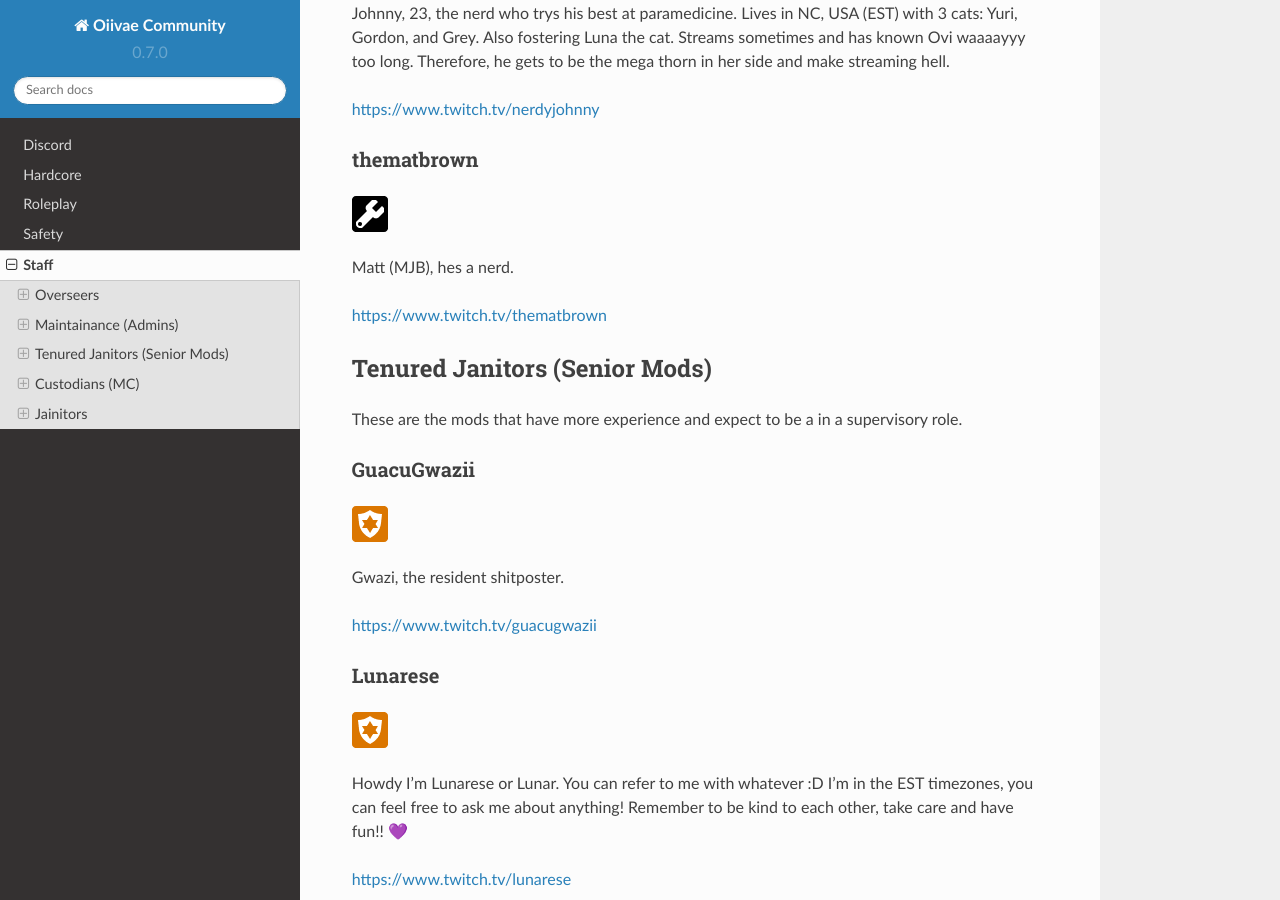
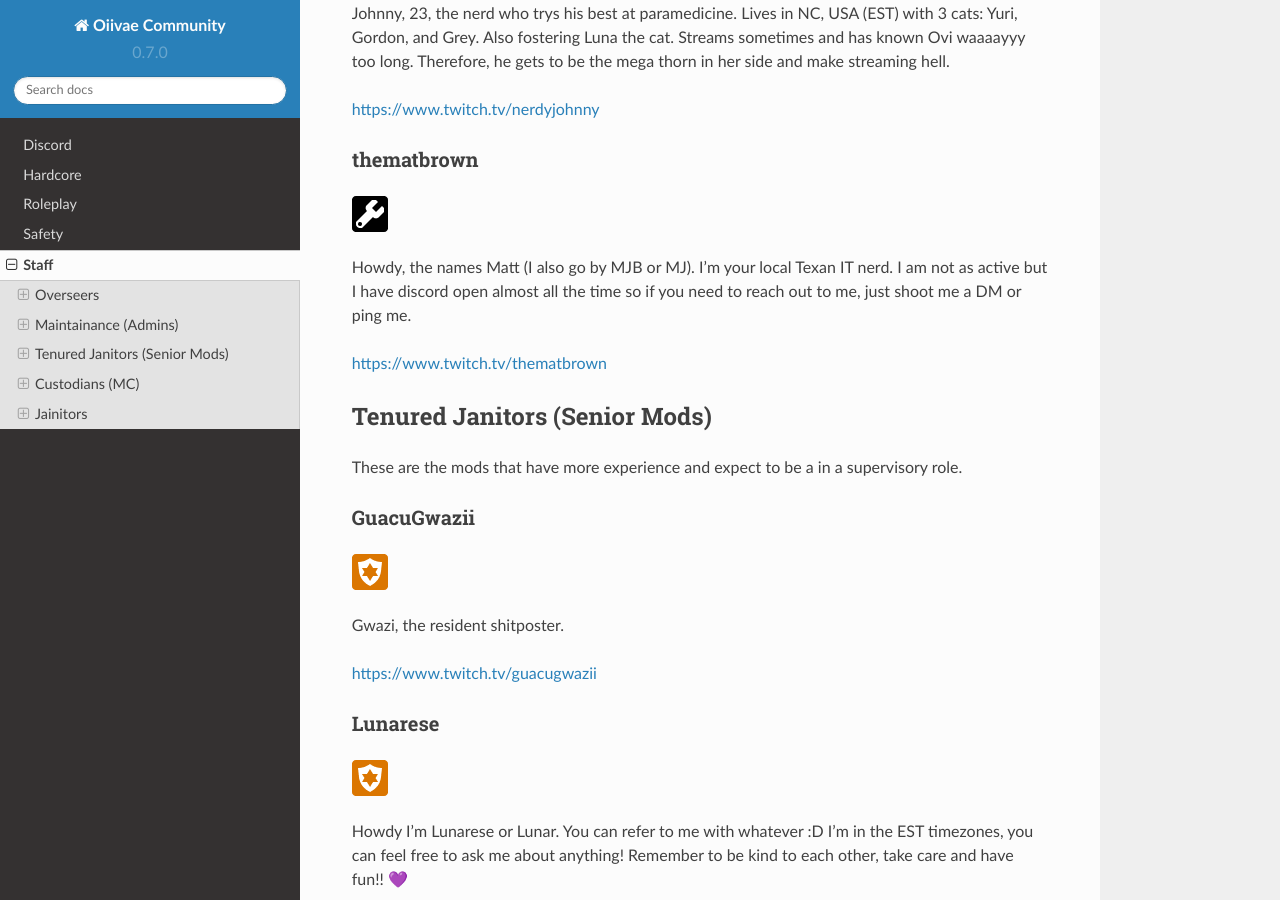
Before and after one commit to nerdyjohnny/ovidoc, a Sphinx documentation site: the page built from docs/source/staff.rst, in a window 1280 px wide and 900 px high, scrolled down 1186 px. Built offline with Sphinx 7.4.7 and the Read the Docs theme 2.0.0, drawn with Linux system fonts in a browser that asks for light colours.

Commit message:
Update staff.rst
updated matt's bio

```diff
--- a/docs/source/staff.rst
+++ b/docs/source/staff.rst
@@ -42,7 +42,7 @@ https://www.twitch.tv/nerdyjohnny
 thematbrown
 '''''
 .. image:: icons/admin.png
-Matt (MJB), hes a nerd.
+Howdy, the names Matt (I also go by MJB or MJ). I'm your local Texan IT nerd. I am not as active but I have discord open almost all the time so if you need to reach out to me, just shoot me a DM or ping me.
 
 https://www.twitch.tv/thematbrown
 
```
